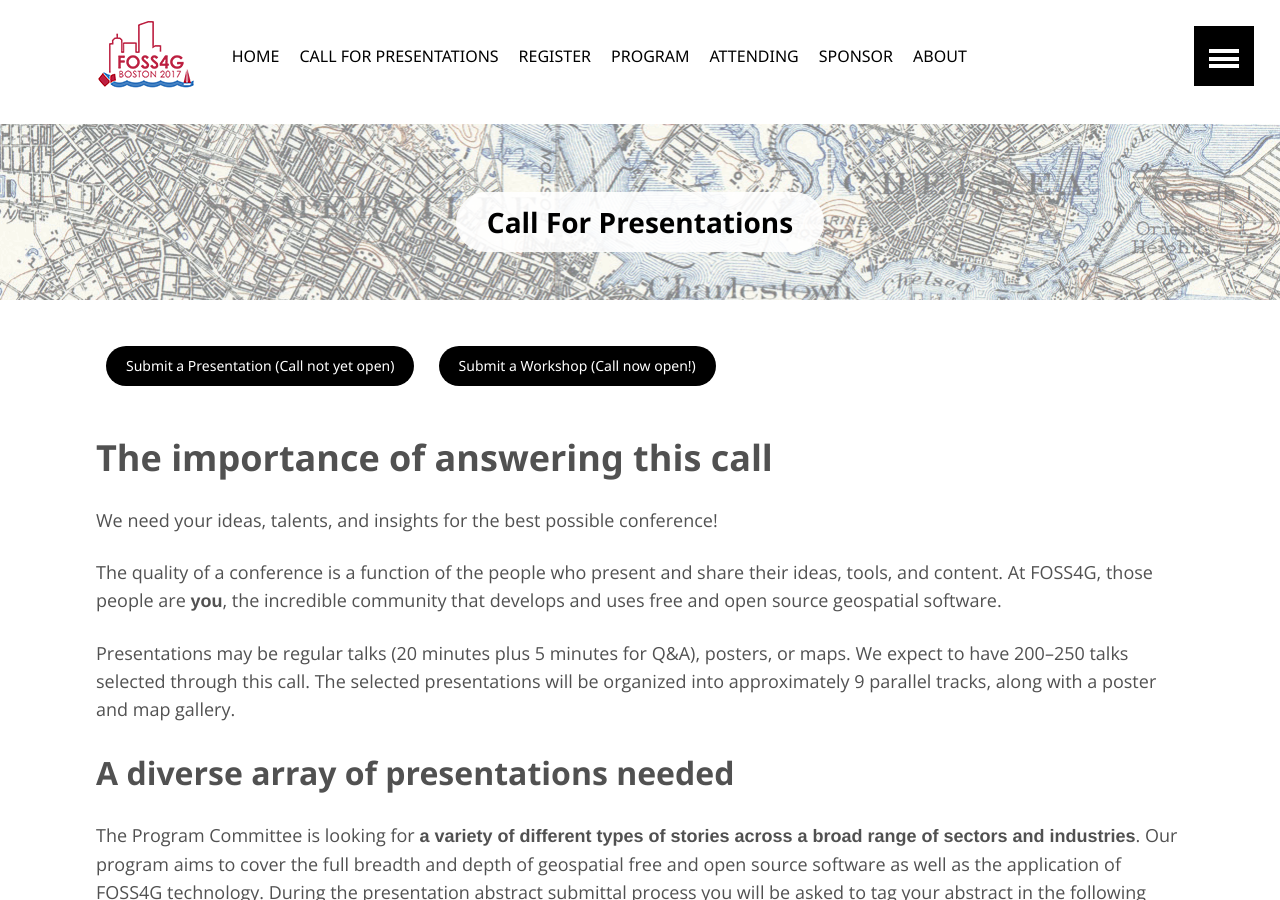
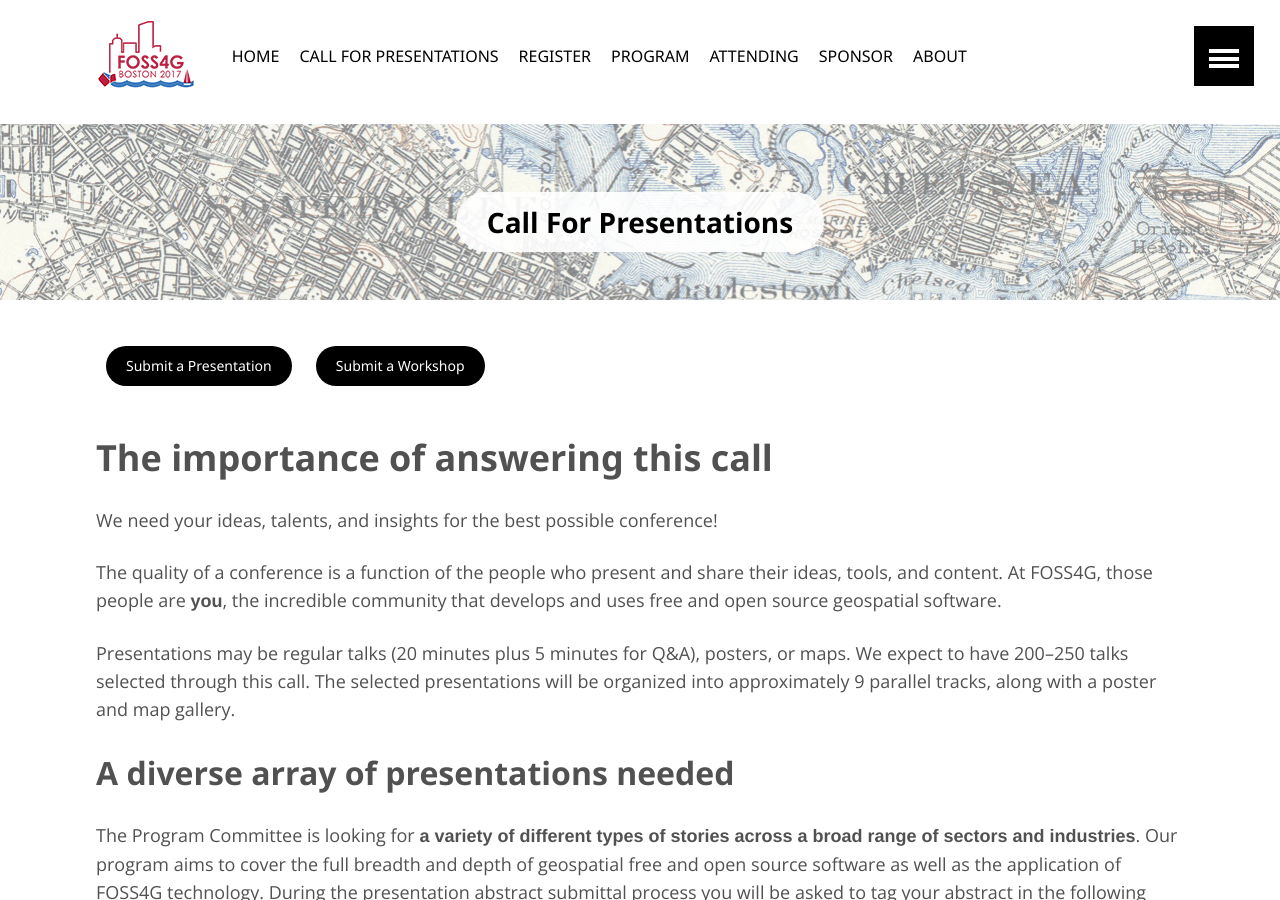
Before and after one commit to AvidGeo/foss4g2017-dev, a Jekyll site: the page built from call-for-presentations/index.html, in a window 1280 px wide and 900 px high. Built offline with Jekyll 4.4.1, drawn with Linux system fonts in a browser that asks for light colours; some of the changed text lies outside the part shown.

Commit message:
add live link

```diff
--- a/call-for-presentations/index.html
+++ b/call-for-presentations/index.html
@@ -5,9 +5,8 @@
   feature: boston-map.png
 ---
 <div class="sections">
-    <a href="" class="btn">Submit a Presentation (Call not yet open)</a>
-    <a href="../workshops" class="btn">Submit a Workshop (Call now open!)</a>
-    <a>&nbsp;</a>
+    <a href="https://www.conferenceabstracts.com/cfp2/login.asp?EventKey=FHOPRYTT" class="btn">Submit a Presentation</a>
+    <a href="../workshops" class="btn">Submit a Workshop</a>
 
     <h1>The importance of answering this call</h1>
     <p>We need your ideas, talents, and insights for the best possible conference!</p>
@@ -127,7 +126,7 @@
         <h2>Workshops</h2>
         <p>There are two days of workshops prior to the main conference days. These workshops provide many great opportunities for hands on training. <a href="../workshops">The call for workshops has begun</a></p>
 
-        <h2>&nbsp;</h2>
-        <a href="" class="btn">Submit a Presentation (Call not yet open)</a>
-        <a href="../workshops" class="btn">Submit a Workshop (Call now open!)</a>
+        <p>&nbsp;</p>
+        <a href="https://www.conferenceabstracts.com/cfp2/login.asp?EventKey=FHOPRYTT" class="btn">Submit a Presentation</a>
+        <a href="../workshops" class="btn">Submit a Workshop</a>
 </div>
```
Also changed, not shown: attending/index.md (+3 -1 lines), index.html (+9 -6 lines), register/index.html (+5 -5 lines), images/sponsor_camp.png (added).
